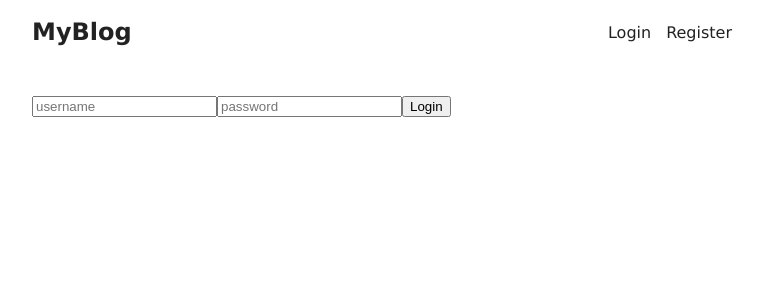
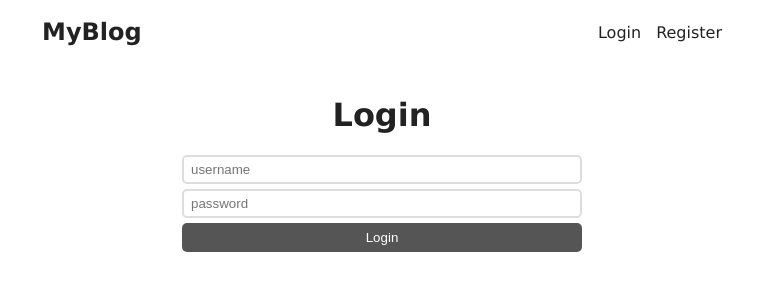
Before and after one commit to vijayvp09/fullStackProjects, a React (Vite) app in the folder blog/client/: page /login in a window 1280 px wide. Shown: the top 300 px of the page, without its empty margins (258-1021 px from the left). Built offline with nearby package versions, Linux system fonts and the light colour scheme.

Commit message:
created register page and route

```diff
--- a/blog/client/src/App.css
+++ b/blog/client/src/App.css
@@ -1,3 +1,6 @@
+*{
+    box-sizing: border-box;
+}
 body{
     color: #222;
 }
@@ -58,3 +61,28 @@
     margin: 10px 0;
     line-height: 1.4rem;
 }
+form.login, form.register{
+    max-width: 400px;
+    margin: 0 auto;
+}
+input{
+    width: 100%;
+    display: block;
+    padding: 5px 7px;
+    margin-bottom: 5px;
+    border: 2px solid #ddd;
+    border-radius: 5px;
+    background-color: #fff;
+}
+button{
+    width: 100%;
+    display: block;
+    border: 0;
+    background-color: #555;
+    color: #fff;
+    border-radius: 5px;
+    padding: 7px 0;
+}
+form h1{
+    text-align: center;
+}
--- a/blog/client/src/App.jsx
+++ b/blog/client/src/App.jsx
@@ -3,6 +3,7 @@
 import Layout from './Layout'
 import IndexPage from './pages/IndexPage'
 import LoginPage from './pages/LoginPage'
+import RegisterPage from './pages/RegisterPage'
 
 function App() {
 
@@ -13,6 +14,7 @@
       <Route path={'/'} element={<Layout />}>
         <Route index element={<IndexPage/>}/>
         <Route path={'/login'} element={<LoginPage />}/>
+        <Route path={'/register'} element={<RegisterPage />} />
       </Route>
     </Routes>
 
--- a/blog/client/src/Header.jsx
+++ b/blog/client/src/Header.jsx
@@ -6,7 +6,7 @@
           <Link to="/" className="logo">MyBlog</Link>
           <nav>
             <Link to="/login" className="login">Login</Link>
-            <Link to="" className="register">Register</Link>
+            <Link to="/register" className="register">Register</Link>
           </nav>
         </header>
     )
--- a/blog/client/src/pages/LoginPage.jsx
+++ b/blog/client/src/pages/LoginPage.jsx
@@ -1,6 +1,7 @@
 export default function LoginPage() {
     return (
-            <form action="">
+            <form action="" className="login">
+                <h1>Login</h1>
                 <input type="text" placeholder="username" />
                 <input type="text" placeholder="password" />
                 <button>Login</button>
--- /dev/null
+++ b/blog/client/src/pages/RegisterPage.jsx
@@ -0,0 +1,10 @@
+export default function RegisterPage() {
+    return (
+            <form action="" className="register">
+                <h1>Register</h1>
+                <input type="text" placeholder="username" />
+                <input type="text" placeholder="password" />
+                <button>Register</button>
+            </form>
+    )
+}
```
